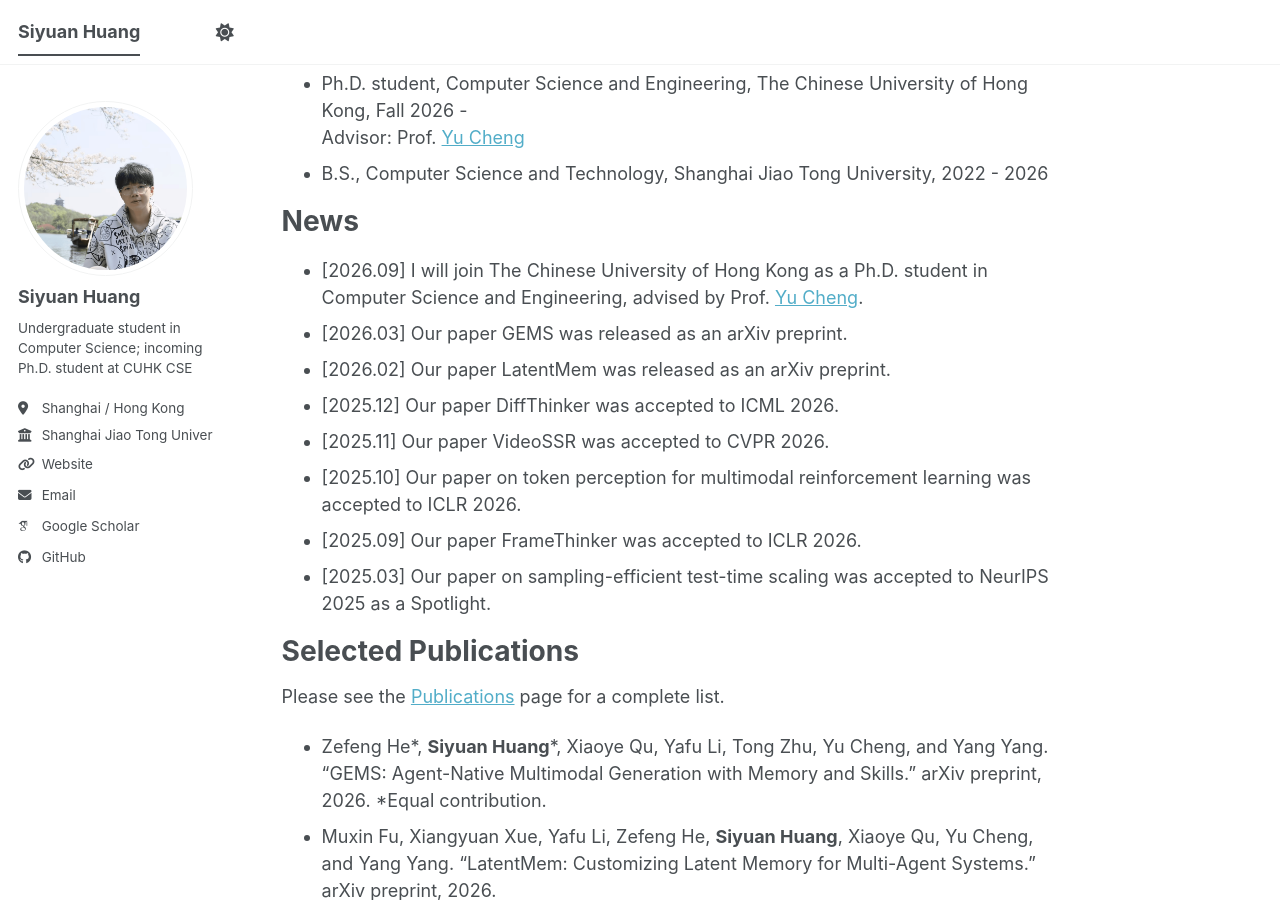
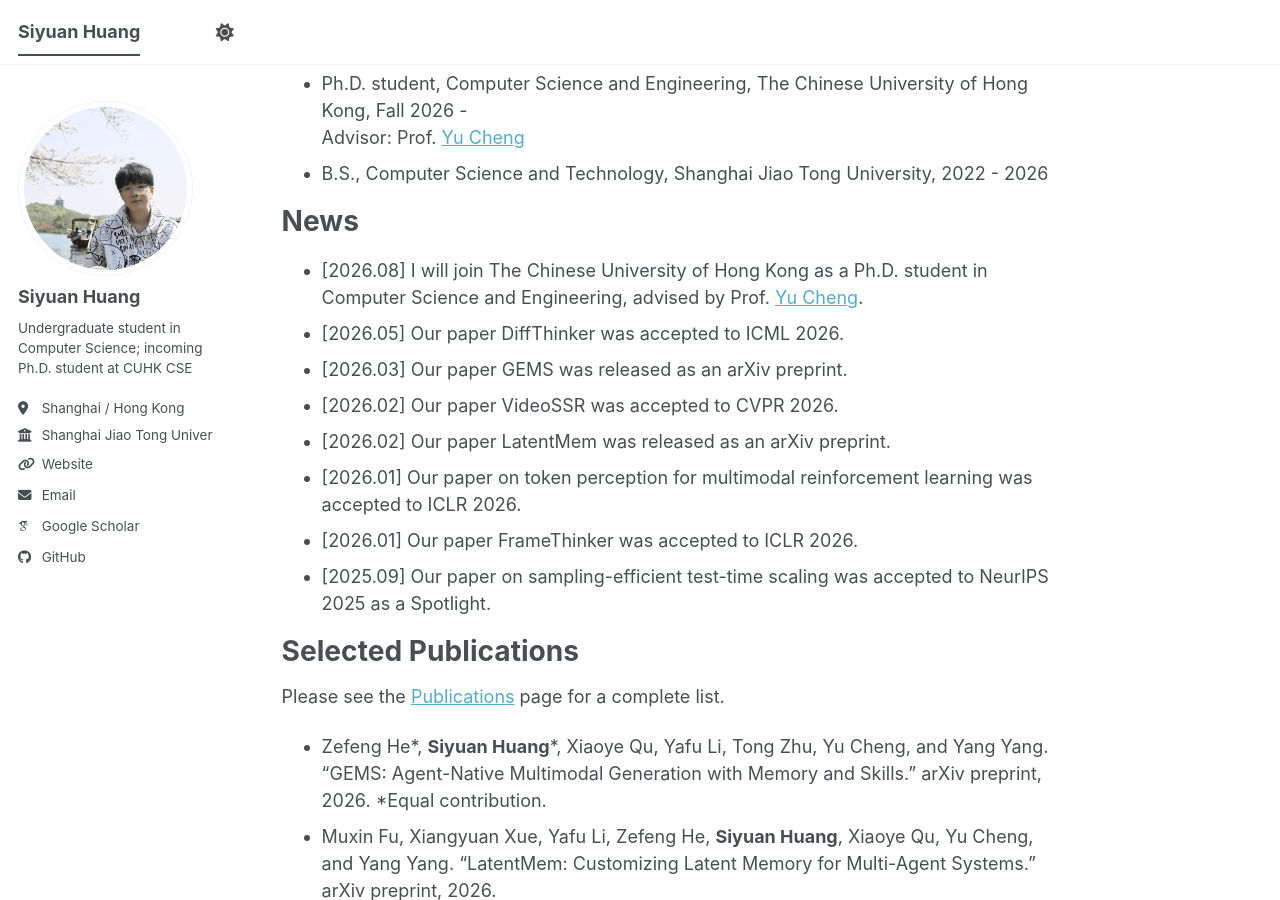
Before and after one commit to syhuang1/syhuang1.github.io, a Jekyll site: the page built from _pages/about.md, in a window 1280 px wide and 900 px high, scrolled down 586 px. Built offline with Jekyll 4.4.1, drawn with Linux system fonts in a browser that asks for light colours; some web fonts are replaced; a script bundle is joined from its source files by our own code; library files that are not in the unit come from our copies.

Commit message:
Refine publication display and news dates

```diff
--- a/_includes/archive-single.html
+++ b/_includes/archive-single.html
@@ -40,9 +40,7 @@
 
         {% if post.collection == 'teaching' %}
           <p> {{ post.type }}, <i>{{ post.venue }}</i>, {{ post.date | default: "1900-01-01" | date: "%Y" }} </p>
-        {% elsif post.collection == 'publications' %}
-          <p>Published in <i>{{ post.venue }}</i>, {{ post.date | default: "1900-01-01" | date: "%Y" }} </p>
-        {% elsif post.date %}
+        {% elsif post.collection != 'publications' and post.date %}
          <p class="page__date"><strong><i class="fa fa-fw fa-calendar" aria-hidden="true"></i> {{ site.data.ui-text[site.locale].date_label | default: "Published:" }}</strong> <time datetime="{{ post.date | default: "1900-01-01" | date_to_xmlschema }}">{{ post.date | default: "1900-01-01" | date: "%B %d, %Y" }}</time></p>
         {% endif %}
 
--- a/_layouts/single.html
+++ b/_layouts/single.html
@@ -36,9 +36,9 @@
 
         {% if page.collection == 'teaching' %}
           <p> {{ page.type }}, <i>{{ page.venue }}</i>, {{ page.date | default: "1900-01-01" | date: "%Y" }} </p>
-        {% elsif page.venue and page.date %}
+        {% elsif page.collection != 'publications' and page.venue and page.date %}
           <p>Published in <i>{{ page.venue }}</i>, {{ page.date | default: "1900-01-01" | date: "%Y" }} </p>
-        {% elsif page.date %}
+        {% elsif page.collection != 'publications' and page.date %}
           <p class="page__date"><strong><i class="fa fa-fw fa-calendar" aria-hidden="true"></i> {{ site.data.ui-text[site.locale].date_label | default: "Published:" }}</strong> <time datetime="{{ page.date | date_to_xmlschema }}">{{ page.date | default: "1900-01-01" | date: "%B %d, %Y" }}</time></p>
         {% endif %}
         </header>
--- a/_pages/about.md
+++ b/_pages/about.md
@@ -32,14 +32,14 @@
 News
 ======
 
-* [2026.09] I will join The Chinese University of Hong Kong as a Ph.D. student in Computer Science and Engineering, advised by Prof. [Yu Cheng](https://ych133.github.io/).
+* [2026.08] I will join The Chinese University of Hong Kong as a Ph.D. student in Computer Science and Engineering, advised by Prof. [Yu Cheng](https://ych133.github.io/).
+* [2026.05] Our paper DiffThinker was accepted to ICML 2026.
 * [2026.03] Our paper GEMS was released as an arXiv preprint.
+* [2026.02] Our paper VideoSSR was accepted to CVPR 2026.
 * [2026.02] Our paper LatentMem was released as an arXiv preprint.
-* [2025.12] Our paper DiffThinker was accepted to ICML 2026.
-* [2025.11] Our paper VideoSSR was accepted to CVPR 2026.
-* [2025.10] Our paper on token perception for multimodal reinforcement learning was accepted to ICLR 2026.
-* [2025.09] Our paper FrameThinker was accepted to ICLR 2026.
-* [2025.03] Our paper on sampling-efficient test-time scaling was accepted to NeurIPS 2025 as a Spotlight.
+* [2026.01] Our paper on token perception for multimodal reinforcement learning was accepted to ICLR 2026.
+* [2026.01] Our paper FrameThinker was accepted to ICLR 2026.
+* [2025.09] Our paper on sampling-efficient test-time scaling was accepted to NeurIPS 2025 as a Spotlight.
 
 Selected Publications
 ======
```
